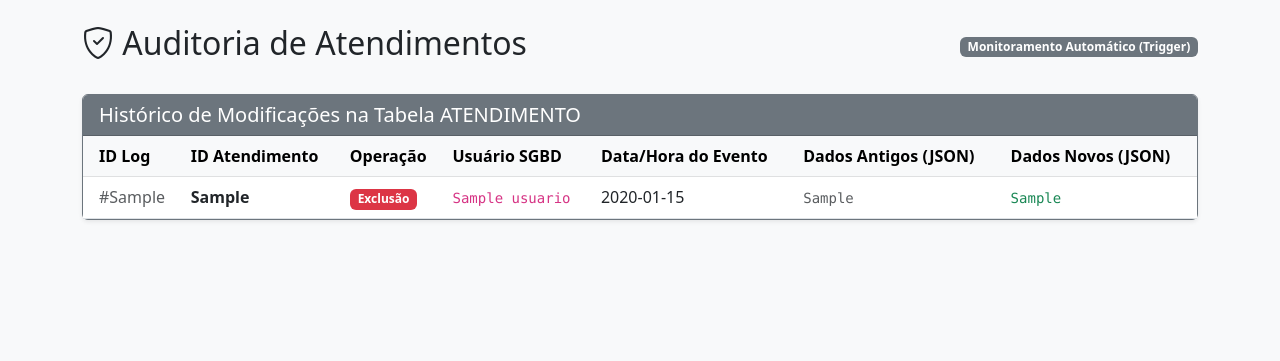
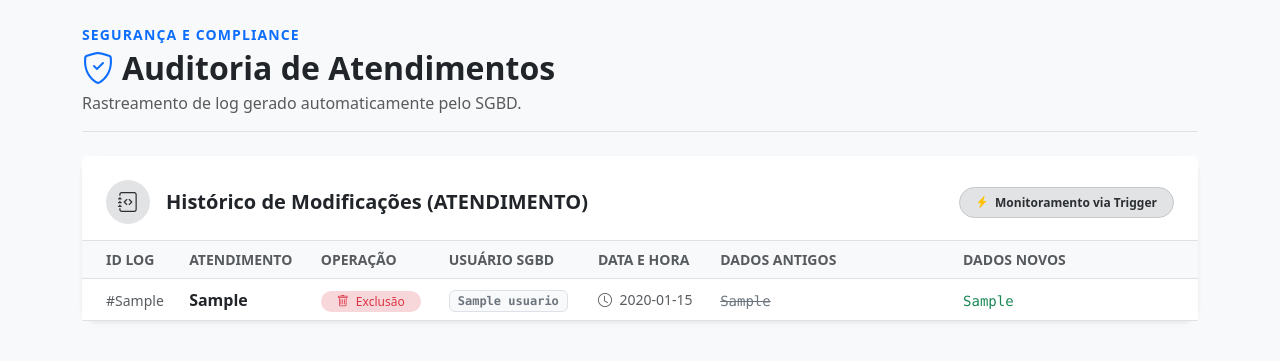
Before and after one commit to antoniofpneto/Sistema-de-Gestao-Hospitalar-Dra-Yuska-Maritan-Brito-Projeto-Banco-de-Dados-, a Flask app: template app/templates/auditoria_atendimentos.html in a window 1280 px wide. Shown: the part 80-441 px from the top of the page. Run offline with Flask 3, Linux system fonts and the light colour scheme; the template is opened without the code that fills it: most values are stand-ins (such as "Sample title", 1, 10 or a date in 2020); some libraries are stand-ins or nearby versions.

Commit message:
style(auditoria atendimentos): Remodela a página de Auditoria de Atendimentos

```diff
--- a/app/templates/auditoria_atendimentos.html
+++ b/app/templates/auditoria_atendimentos.html
@@ -1,90 +1,118 @@
 {% extends 'base.html' %}
 
 {% block content %}
-<div class="d-flex justify-content-between align-items-center mb-4">
-    <h2><i class="bi bi-shield-check"></i> Auditoria de Atendimentos</h2>
-    <span class="badge bg-secondary text-white" title="Triggers ativas no SGBD">Monitoramento Automático (Trigger)</span>
+<!-- ============================================================ -->
+<!-- CABEÇALHO -->
+<!-- ============================================================ -->
+<div class="d-flex flex-wrap justify-content-between align-items-end gap-3 mb-4 pb-3 border-bottom">
+    <div>
+        <span class="text-uppercase small fw-semibold text-primary d-block mb-1" style="letter-spacing:.08em;">
+            Segurança e Compliance
+        </span>
+        <h2 class="fw-bold text-dark mb-1">
+            <i class="bi bi-shield-check text-primary me-2"></i>Auditoria de Atendimentos
+        </h2>
+        <p class="text-muted mb-0">Rastreamento de log gerado automaticamente pelo SGBD.</p>
+    </div>
 </div>
 
-<div class="card shadow-sm border-secondary">
-    <div class="card-header bg-secondary text-white">
-        <h5 class="mb-0">Histórico de Modificações na Tabela ATENDIMENTO</h5>
+<!-- ============================================================ -->
+<!-- CONTEÚDO PRINCIPAL (CARD & TABELA) -->
+<!-- ============================================================ -->
+<div class="card border-0 shadow-sm rounded-4 mb-5">
+    <div class="card-header bg-white border-bottom pt-4 px-4 pb-3 d-flex justify-content-between align-items-center flex-wrap gap-2">
+        <div class="d-flex align-items-center gap-3">
+            <div class="bg-secondary-subtle text-secondary-emphasis rounded-circle d-flex align-items-center justify-content-center" style="width: 44px; height: 44px;">
+                <i class="bi bi-journal-code fs-5"></i>
+            </div>
+            <h5 class="fw-bold text-dark mb-0">Histórico de Modificações (ATENDIMENTO)</h5>
+        </div>
+        <span class="badge bg-secondary-subtle text-secondary-emphasis border border-secondary-subtle rounded-pill px-3 py-2" title="Triggers ativas no SGBD">
+            <i class="bi bi-lightning-charge-fill me-1 text-warning"></i> Monitoramento via Trigger
+        </span>
     </div>
+
     <div class="card-body p-0">
         <div class="table-responsive">
             <table class="table table-hover align-middle mb-0">
                 <thead class="table-light">
                     <tr>
-                        <th class="ps-3">ID Log</th>
-                        <th>ID Atendimento</th>
-                        <th>Operação</th>
-                        <th>Usuário SGBD</th>
-                        <th>Data/Hora do Evento</th>
-                        <th>Dados Antigos (JSON)</th>
-                        <th>Dados Novos (JSON)</th>
+                        <th class="ps-4 text-uppercase small text-muted fw-semibold">ID Log</th>
+                        <th class="text-uppercase small text-muted fw-semibold">Atendimento</th>
+                        <th class="text-uppercase small text-muted fw-semibold">Operação</th>
+                        <th class="text-uppercase small text-muted fw-semibold">Usuário SGBD</th>
+                        <th class="text-uppercase small text-muted fw-semibold">Data e Hora</th>
+                        <th class="text-uppercase small text-muted fw-semibold" style="min-width: 220px;">Dados Antigos</th>
+                        <th class="text-uppercase small text-muted fw-semibold pe-4" style="min-width: 220px;">Dados Novos</th>
                     </tr>
                 </thead>
                 <tbody>
                     {% for audit in auditorias %}
                     <tr>
-                        <td class="ps-3 text-muted">#{{ audit.id_auditoria }}</td>
-                        <td><strong>{{ audit.id_atendimento }}</strong></td>
+                        <td class="ps-4 text-muted fw-medium"><small>#{{ audit.id_auditoria }}</small></td>
+                        <td><span class="fw-bold text-dark">{{ audit.id_atendimento }}</span></td>
                         <td>
                             {% if audit.operacao == 'Insercao' or audit.operacao == 'INSERT' %}
-                                <span class="badge bg-success">Inserção</span>
+                                <span class="badge bg-success-subtle text-success rounded-pill fw-medium px-3 py-1"><i class="bi bi-plus-circle me-1"></i> Inserção</span>
                             {% elif audit.operacao == 'Atualizacao' or audit.operacao == 'UPDATE' %}
-                                <span class="badge bg-primary">Atualização</span>
+                                <span class="badge bg-primary-subtle text-primary rounded-pill fw-medium px-3 py-1"><i class="bi bi-pencil-square me-1"></i> Atualização</span>
                             {% else %}
-                                <span class="badge bg-danger">Exclusão</span>
+                                <span class="badge bg-danger-subtle text-danger rounded-pill fw-medium px-3 py-1"><i class="bi bi-trash me-1"></i> Exclusão</span>
                             {% endif %}
                         </td>
-                        <td><code>{{ audit.usuario }}</code></td>
-                        <td>{{ audit.data_hora.strftime('%d/%m/%Y %H:%M:%S') }}</td>
+                        <td>
+                            <span class="badge bg-light border text-secondary font-monospace px-2 py-1">{{ audit.usuario }}</span>
+                        </td>
+                        <td class="text-muted small fw-medium">
+                            <i class="bi bi-clock me-1"></i> {{ audit.data_hora.strftime('%d/%m/%Y %H:%M:%S') }}
+                        </td>
+
                         <!-- Coluna de Dados Antigos -->
                         <td>
                             {% if audit.dados_antigos %}
                                 {% if audit.dados_antigos is mapping %}
-                                    <div class="d-flex flex-column">
+                                    <div class="d-flex flex-column gap-1 my-2">
                                         {% for chave, valor in audit.dados_antigos.items() %}
-                                            <div class="small mb-1">
-                                                <strong class="text-secondary">{{ chave }}:</strong>
-                                                <span class="text-muted">{{ valor }}</span>
+                                            <div class="small">
+                                                <span class="text-muted fw-semibold text-capitalize">{{ chave.replace('_', ' ') }}:</span>
+                                                <span class="text-secondary text-decoration-line-through">{{ valor }}</span>
                                             </div>
                                         {% endfor %}
                                     </div>
                                 {% else %}
-                                    <!-- Fallback caso o dado venha como string pura -->
-                                    <small class="text-muted font-monospace">{{ audit.dados_antigos }}</small>
+                                    <small class="text-secondary font-monospace text-decoration-line-through">{{ audit.dados_antigos }}</small>
                                 {% endif %}
                             {% else %}
-                                <small class="text-muted">N/A</small>
+                                <span class="badge bg-light text-muted fw-normal">N/A</span>
                             {% endif %}
                         </td>
 
                         <!-- Coluna de Dados Novos -->
-                        <td>
+                        <td class="pe-4">
                             {% if audit.dados_novos %}
                                 {% if audit.dados_novos is mapping %}
-                                    <div class="d-flex flex-column">
+                                    <div class="d-flex flex-column gap-1 my-2">
                                         {% for chave, valor in audit.dados_novos.items() %}
-                                            <div class="small mb-1">
-                                                <strong class="text-secondary">{{ chave }}:</strong>
+                                            <div class="small">
+                                                <span class="text-muted fw-semibold text-capitalize">{{ chave.replace('_', ' ') }}:</span>
                                                 <span class="text-success fw-medium">{{ valor }}</span>
                                             </div>
                                         {% endfor %}
                                     </div>
                                 {% else %}
-                                    <!-- Fallback caso o dado venha como string pura -->
-                                    <small class="text-success font-monospace">{{ audit.dados_novos }}</small>
+                                    <small class="text-success font-monospace fw-medium">{{ audit.dados_novos }}</small>
                                 {% endif %}
                             {% else %}
-                                <small class="text-muted">N/A</small>
+                                <span class="badge bg-light text-muted fw-normal">N/A</span>
                             {% endif %}
                         </td>
                     </tr>
                     {% else %}
                     <tr>
-                        <td colspan="7" class="text-center text-muted py-4">Nenhum registro de auditoria capturado até o momento.</td>
+                        <td colspan="7" class="text-center text-muted py-5">
+                            <i class="bi bi-shield-x fs-3 d-block mb-2 text-body-tertiary"></i>
+                            Nenhum registro de auditoria capturado até o momento.
+                        </td>
                     </tr>
                     {% endfor %}
                 </tbody>
```
